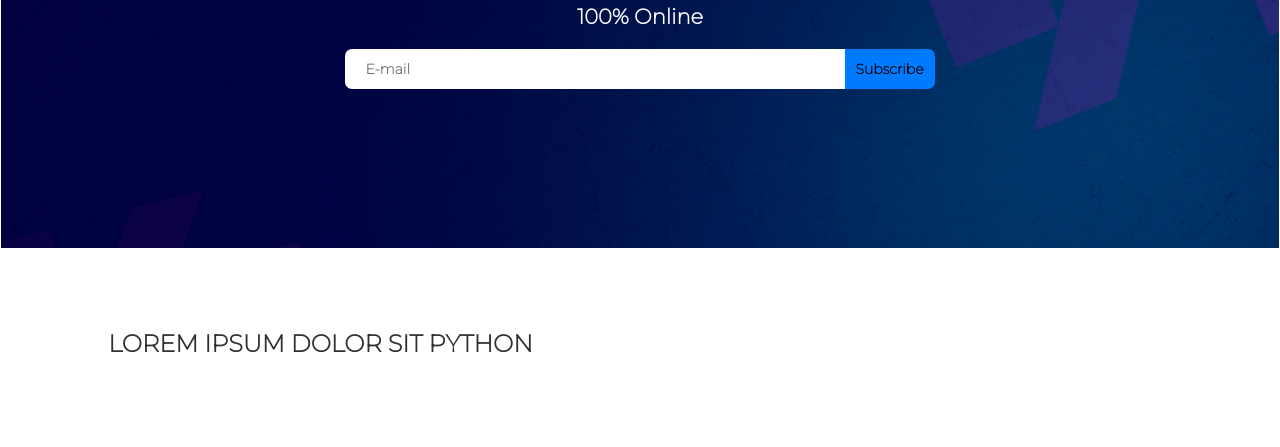
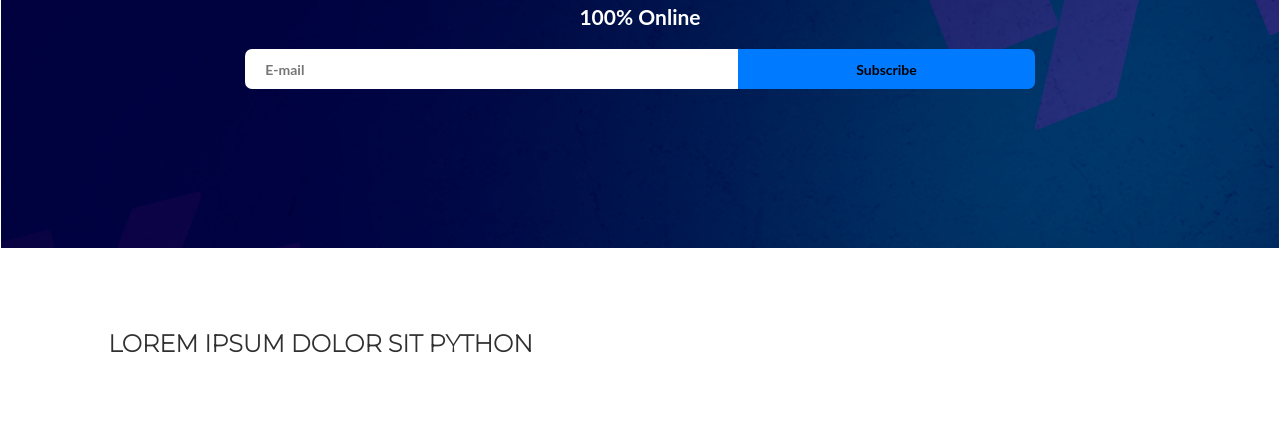
Before and after one commit to Kenzie-Academy-Brasil-Developers/noturno-entrega-s3-landing-page-kenzie-BrunaAlmeidaNunes, a plain HTML site: page index.html in a window 1280 px wide. Shown: the part 338-785 px from the top of the page. Drawn offline with Linux system fonts and the light colour scheme.

Commit message:
alteraçoes finais

```diff
--- a/assets/css/style.css
+++ b/assets/css/style.css
@@ -183,6 +183,7 @@ label[for="menu_bt"] {
 
 
 .secaoDestaque {
+
     display: flex;
     background-color: var(--dark-blue);
     text-align: center;
@@ -201,7 +202,7 @@ label[for="menu_bt"] {
 }
 
 .secaoDestaque p {
-    font-family: 'Montserrat', sans-serif;
+    font-family: 'Lato';
     margin: 40px 0;
     font-size: 21px;
     font-weight: bold;
@@ -220,27 +221,27 @@ div.secaoDestaqueFormulario {
 }
 
 .secaoDestaqueFormulario input {
-    font-family: 'Montserrat', sans-serif;
+    font-family: 'Lato';
     font-size: 14px;
     font-weight: bold;
     color: var(--light-grey);
     padding-left: 20px;
     border-radius: 7px 0 0 7px;
     border: none;
-    width: 190px;
+    width: 60%;
     height: 50px;
     margin-right: -5px;
 }
 
 .secaoDestaqueFormulario button {
-    font-family: 'Montserrat', sans-serif;
+    font-family: 'Lato';
     font-size: 14px;
     font-weight: bold;
     background-color: var(--light-blue);
     color: var(--Main-White);
     border: none;
     border-radius: 0 7px 7px 0;
-    width: 90px;
+    width: 40%;
     height: 50px;
 }
 
@@ -668,13 +669,20 @@ main .flex-col2 h2 {
     .secaoDestaque p {
         margin: 20px;
     }
+    div.secaoDestaqueFormulario {
+        width: 80%;
+        max-width: 988px;
+    justify-content: center;
+    align-items: center;
+}
 
     div.secaoDestaqueFormulario input {
-        width: 500px;
+        width: 50%;
         height: 40px;
     }
 
     div.secaoDestaqueFormulario button {
+        width: 30%;
         height: 40px;
 
     }
@@ -953,7 +961,7 @@ div.flex2 {
 
 /*FOOTER DESKTOP*/
 
-@media (min-width: 320px) and (max-width: 480px) {
+@media (min-width: 320px) and (max-width: 767px) {
     .menu a {
         display: none;
     }
```
